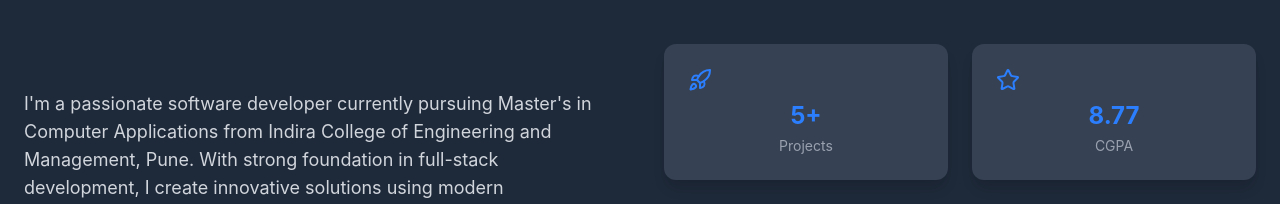
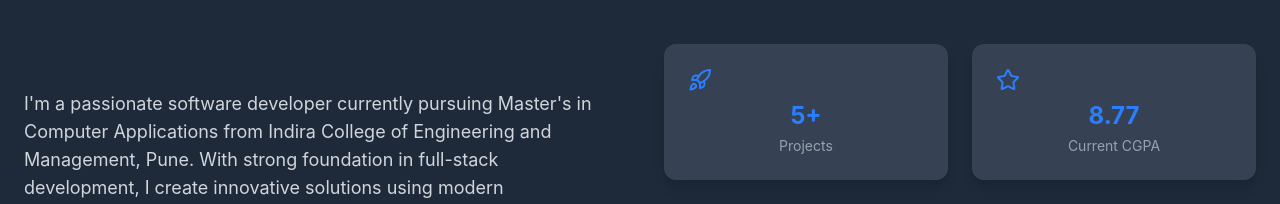
Before and after one commit to sumitmahankale/Portfolio, a React (Vite) app: page / in a window 1280 px wide. Shown: the part 960-1164 px from the top of the page. Built offline with nearby package versions, Linux system fonts and the light colour scheme.

Commit message:
Done with minimal changes

```diff
--- a/src/Components/Portfolio.jsx
+++ b/src/Components/Portfolio.jsx
@@ -79,7 +79,7 @@ const ModernPortfolio = () => {
 
   const stats = [
     { label: "Projects", value: "5+", icon: <Rocket className="w-6 h-6" /> },
-    { label: "CGPA", value: "8.77", icon: <Star className="w-6 h-6" /> },
+    { label: " Current CGPA", value: "8.77", icon: <Star className="w-6 h-6" /> },
     { label: "Experience", value: "3+ months", icon: <Briefcase className="w-6 h-6" /> },
     { label: "Technologies", value: "10+", icon: <Code className="w-6 h-6" /> }
   ];
```
